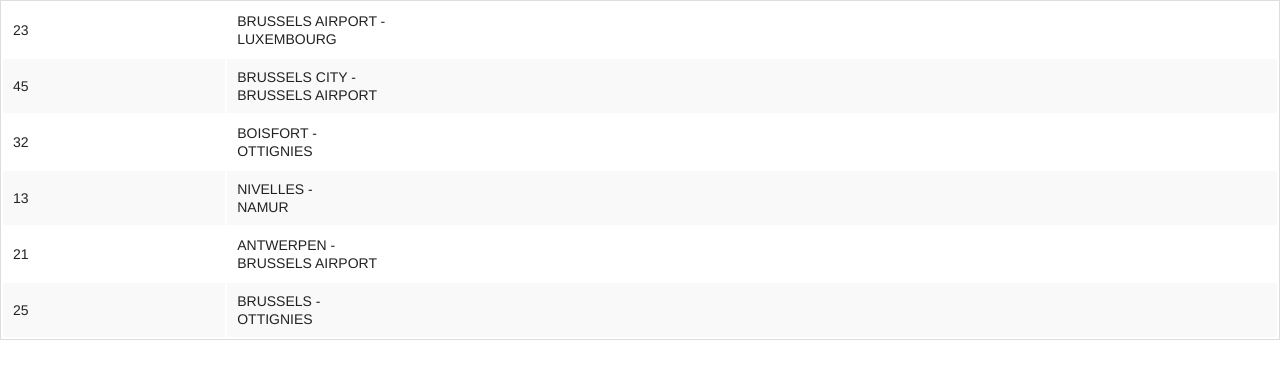
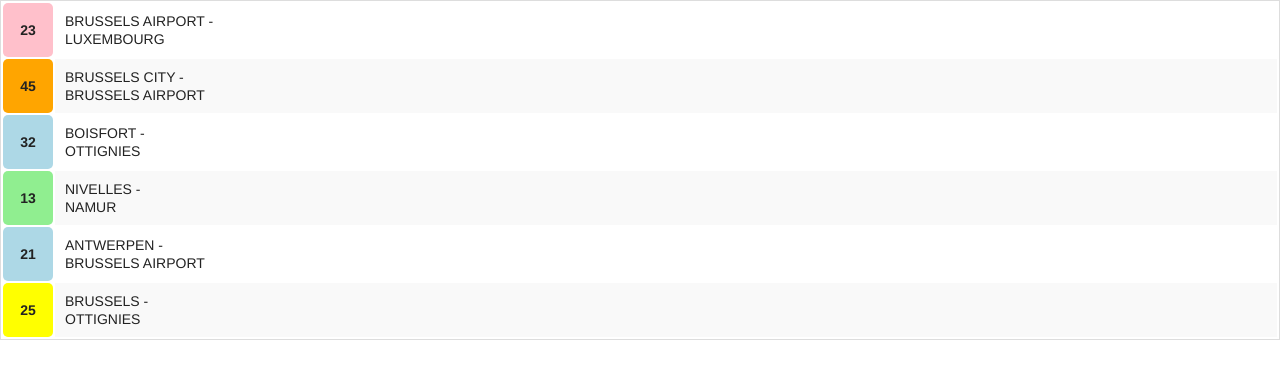
Before and after one commit to busmass/FrontEnd, a PHP site: page /nav.html in a window 1280 px wide. Shown: the part 45-424 px from the top of the page. Run offline with PHP 8.4, Linux system fonts and the light colour scheme.

Commit message:
Modif css

```diff
--- a/WebApp/css/style.css
+++ b/WebApp/css/style.css
@@ -80,3 +80,81 @@
 i.awicon {
     margin: 10;
 }
+
+.number1{
+  font-weight: bold;
+  text-align: center;
+  background-color: pink;
+  width: 50px;
+  height: 50px;
+  border-radius: 5px;
+}
+
+.number2{
+  font-weight: bold;
+  text-align: center;
+  background-color: lightgreen;
+  width: 50px;
+  height: 50px;
+  border-radius: 5px;
+}
+.number5{
+  font-weight: bold;
+  text-align: center;
+  background-color: orange;
+  width: 50px;
+  height: 50px;
+  border-radius: 5px;
+}
+.number4{
+  font-weight: bold;
+  text-align: center;
+  background-color: lightblue;
+  width: 50px;
+  height: 50px;
+  border-radius: 5px;
+}
+.number3{
+  font-weight: bold;
+  text-align: center;
+  background-color: yellow;
+  width: 50px;
+  height: 50px;
+  border-radius: 5px;
+}
+
+.buttonLine{
+  font-weight: bold;
+  font-size: 16px;
+  background-color: lightgrey;
+
+  text-transform: uppercase;
+
+}
+
+.buttonLine:hover{
+  background-color: white;
+}
+
+button{
+
+    background-color: #ccc;
+    -moz-border-radius: 5px;
+    -webkit-border-radius: 5px;
+    border-radius:6px;
+    color: black;
+    font-family: 'Oswald';
+    font-size: 20px;
+    text-decoration: none;
+    cursor: pointer;
+    border:none;
+}
+
+tr{
+  margin-right: 500px;
+}
+
+td{
+  height: 50px;
+
+}
```
Also changed, not shown: WebApp/lib.php (+4 -6 lines).
